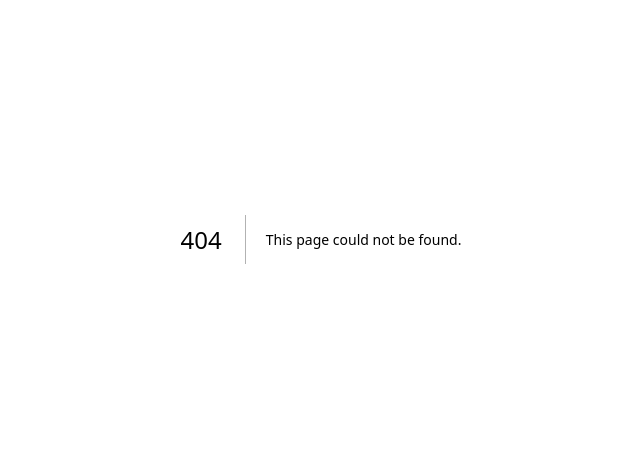
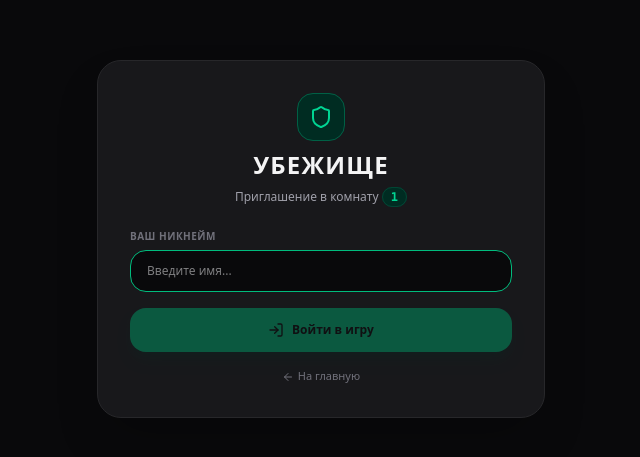
Before and after one commit to pipych/ubezhishe, a Next.js app: page /join/1 in a window 1280 px wide. Before the commit this address had no page. Shown: the part 161-618 px from the top of the page, without its empty margins (319-959 px from the left). Built offline with nearby package versions, Linux system fonts and the light colour scheme.

Commit message:
feat: invite links - copy button + join/[code] landing page

```diff
--- /dev/null
+++ b/src/app/join/[code]/page.tsx
@@ -0,0 +1,140 @@
+'use client';
+
+import { useEffect, useState } from 'react';
+import { useParams, useRouter } from 'next/navigation';
+import { supabase } from '@/lib/supabase';
+import { Shield, LogIn, ArrowLeft } from 'lucide-react';
+
+export default function JoinPage() {
+  const params = useParams();
+  const router = useRouter();
+  const roomCode = (params.code as string)?.toUpperCase();
+
+  const [username, setUsername] = useState('');
+  const [loading, setLoading] = useState(true);
+  const [joining, setJoining] = useState(false);
+  const [error, setError] = useState('');
+  const [needName, setNeedName] = useState(false);
+
+  useEffect(() => {
+    // Создаём user ID если нет
+    let id = localStorage.getItem('ubezhishe_user_id');
+    if (!id) {
+      id = crypto.randomUUID();
+      localStorage.setItem('ubezhishe_user_id', id);
+    }
+
+    // Проверяем сохранённый ник
+    const savedName = localStorage.getItem('ubezhishe_username');
+    if (savedName) {
+      // Ник есть — авто-вход
+      setUsername(savedName);
+      autoJoin(savedName, id);
+    } else {
+      // Ника нет — показываем форму
+      setNeedName(true);
+      setLoading(false);
+    }
+  }, []);
+
+  const autoJoin = async (name: string, userId: string) => {
+    setJoining(true);
+    setError('');
+
+    const { error: rpcErr } = await supabase.rpc('join_room', {
+      p_room_code: roomCode,
+      p_user_id: userId,
+      p_player_name: name.trim(),
+    });
+
+    if (rpcErr) {
+      setError(rpcErr.message);
+      setNeedName(true);
+      setLoading(false);
+      setJoining(false);
+    } else {
+      localStorage.setItem('ubezhishe_username', name.trim());
+      router.push(`/room/${roomCode}`);
+    }
+  };
+
+  const handleJoin = async () => {
+    if (!username.trim()) {
+      setError('Введите имя');
+      return;
+    }
+
+    const userId = localStorage.getItem('ubezhishe_user_id') || crypto.randomUUID();
+    localStorage.setItem('ubezhishe_user_id', userId);
+    await autoJoin(username, userId);
+  };
+
+  if (loading && !needName) {
+    return (
+      <main className="min-h-screen bg-zinc-950 text-zinc-100 flex flex-col items-center justify-center p-4 font-sans gap-4">
+        <Shield className="w-10 h-10 text-emerald-500 animate-pulse" />
+        <p className="text-xs text-zinc-500 font-mono">Подключение к комнате {roomCode}...</p>
+      </main>
+    );
+  }
+
+  return (
+    <main className="min-h-screen bg-zinc-950 text-zinc-100 flex items-center justify-center p-4 font-sans">
+      <div className="bg-zinc-900 border border-zinc-800 rounded-3xl p-6 sm:p-8 max-w-md w-full space-y-6 shadow-2xl">
+        <div className="text-center space-y-2">
+          <div className="inline-flex items-center justify-center w-12 h-12 rounded-2xl bg-emerald-950 border border-emerald-800 text-emerald-400 mb-2">
+            <Shield className="w-6 h-6" />
+          </div>
+          <h1 className="text-2xl font-black uppercase tracking-wider text-zinc-100">Убежище</h1>
+          <p className="text-xs text-zinc-400">
+            Приглашение в комнату{' '}
+            <span className="bg-emerald-950 text-emerald-400 font-mono text-xs font-bold px-2 py-0.5 rounded-full border border-emerald-800/50">
+              {roomCode}
+            </span>
+          </p>
+        </div>
+
+        {error && (
+          <div className="bg-rose-950/80 border border-rose-800 text-rose-200 text-xs p-3 rounded-2xl text-center">
+            {error}
+          </div>
+        )}
+
+        <div className="space-y-4">
+          <div>
+            <label className="text-[10px] uppercase font-bold text-zinc-500 tracking-wider block mb-1.5">
+              Ваш никнейм
+            </label>
+            <input
+              type="text"
+              placeholder="Введите имя..."
+              value={username}
+              onChange={(e) => setUsername(e.target.value)}
+              onKeyDown={(e) => e.key === 'Enter' && handleJoin()}
+              maxLength={20}
+              autoFocus
+              className="w-full bg-zinc-950 border border-zinc-800 rounded-2xl px-4 py-3 text-xs text-zinc-100 focus:outline-none focus:border-emerald-500 transition"
+            />
+          </div>
+
+          <button
+            onClick={handleJoin}
+            disabled={joining || !username.trim()}
+            className="w-full bg-emerald-600 hover:bg-emerald-500 text-zinc-950 font-bold text-xs py-3.5 rounded-2xl transition active:scale-95 disabled:opacity-50 flex items-center justify-center gap-2 shadow-lg shadow-emerald-950/40"
+          >
+            <LogIn className="w-4 h-4" />
+            <span>{joining ? 'Входим...' : 'Войти в игру'}</span>
+          </button>
+
+          <button
+            onClick={() => router.push('/')}
+            className="w-full text-zinc-500 hover:text-zinc-300 text-[11px] font-medium transition flex items-center justify-center gap-1"
+          >
+            <ArrowLeft className="w-3 h-3" />
+            <span>На главную</span>
+          </button>
+        </div>
+      </div>
+    </main>
+  );
+}
--- a/src/app/room/[code]/page.tsx
+++ b/src/app/room/[code]/page.tsx
@@ -31,7 +31,9 @@ import {
   DoorOpen,
   DoorClosed,
   Home,
-  Dna
+  Dna,
+  Copy,
+  CheckCheck
 } from 'lucide-react';
 
 const CARD_CATEGORIES = [
@@ -464,6 +466,16 @@ export default function RoomPage() {
     return `${m.toString().padStart(2, '0')}:${s.toString().padStart(2, '0')}`;
   };
 
+  const [inviteCopied, setInviteCopied] = useState(false);
+
+  const handleCopyInvite = () => {
+    const link = `${window.location.origin}/join/${room?.code}`;
+    navigator.clipboard.writeText(link).then(() => {
+      setInviteCopied(true);
+      setTimeout(() => setInviteCopied(false), 2000);
+    });
+  };
+
   const OverlayIcon = cardRevealOverlay
     ? CARD_CATEGORIES.find((c) => c.key === cardRevealOverlay.categoryKey)?.icon || Briefcase
     : Briefcase;
@@ -477,6 +489,17 @@ export default function RoomPage() {
           <span className="bg-emerald-950 text-emerald-400 font-mono text-xs font-bold px-3 py-1 rounded-full border border-emerald-800/50">
             {room?.code}
           </span>
+          <button
+            onClick={handleCopyInvite}
+            title="Копировать ссылку приглашения"
+            className={`p-1.5 rounded-full transition ${
+              inviteCopied
+                ? 'bg-emerald-600 text-zinc-950'
+                : 'bg-zinc-800 text-zinc-400 hover:text-zinc-200 hover:bg-zinc-700'
+            }`}
+          >
+            {inviteCopied ? <CheckCheck className="w-3.5 h-3.5" /> : <Copy className="w-3.5 h-3.5" />}
+          </button>
           <div>
             <h1 className="text-xs font-bold text-zinc-300 uppercase tracking-wider">
               Раунд {room?.round_number || 1} • <span className="text-emerald-400">{room?.phase}</span>
```
